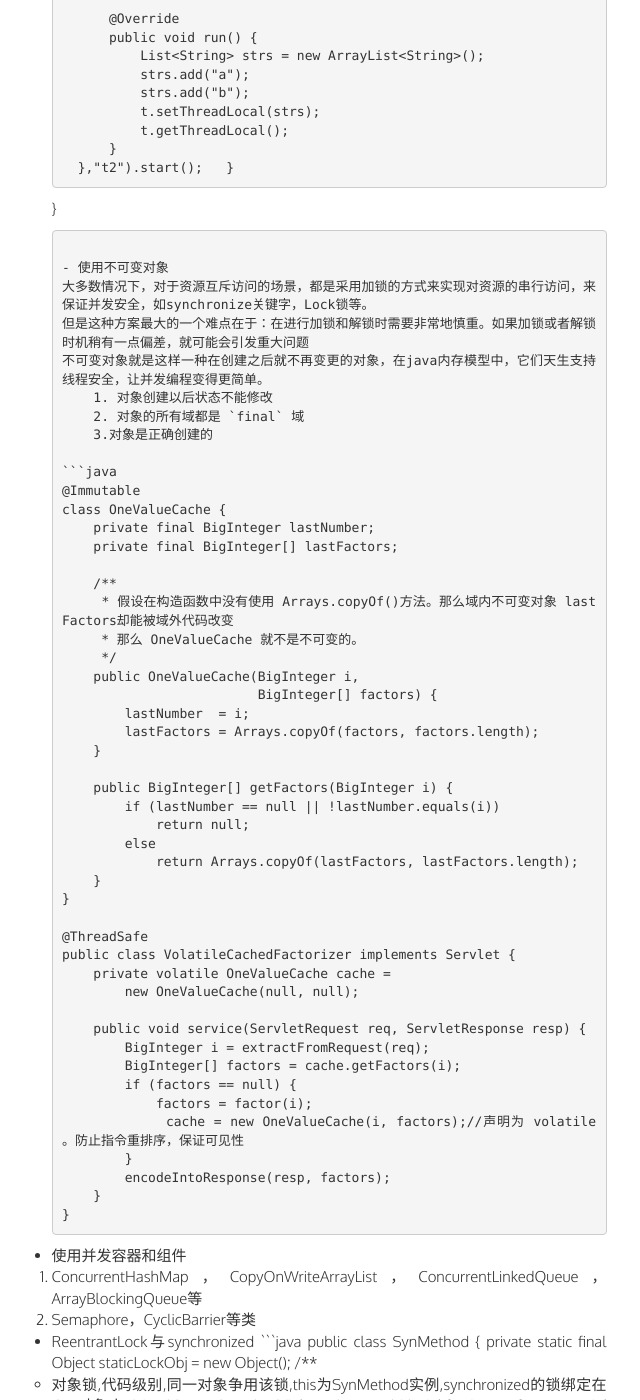
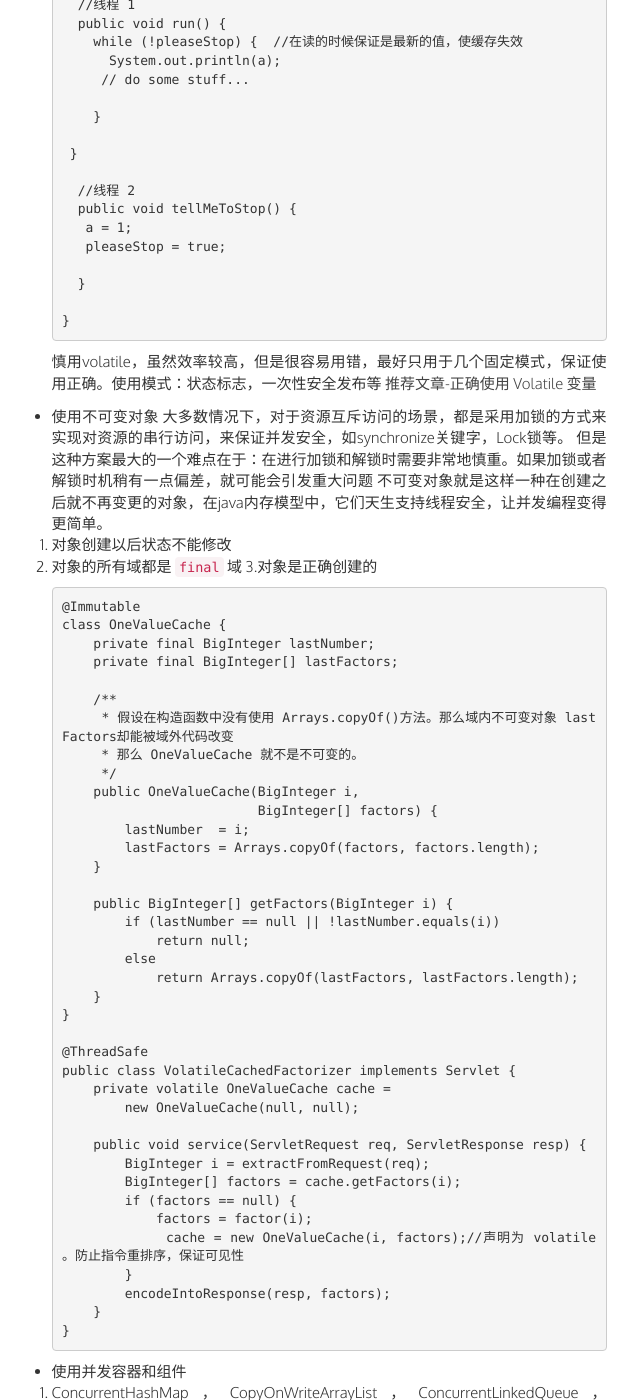
Before and after one commit to liqiangz/liqiangz.github.io, a Jekyll site: the page built from _posts/2020-02-26-java资料.md, in a window 1280 px wide and 1400 px high, scrolled down 10061 px. Shown: the whole window, without its empty margins (311-951 px from the left). Built offline with Jekyll 4.4.1, drawn with Linux system fonts in a browser that asks for light colours; our own code applies the rules of GitHub Pages for plain Markdown files; some of the changed text lies outside the part shown.

Commit message:
java容器

````diff
--- a/_posts/2020-02-26-java资料.md
+++ b/_posts/2020-02-26-java资料.md
@@ -443,30 +443,6 @@ public class ThreadRuning extends Thread{
 }
 ```
 
-### java线程
-
-```java
-
-public class ThreadRuning extends Thread{
-
-    public ThreadRuning(String name){
-//重写构造，可以对线程添加名字
-        super(name);
-    }
-    @Override
-    public void run() {
-        while(true){
-            System.out.println("good time");
-//在run方法里，this代表当前线程
-            System.out.println(this);
-        }
-    }
-    public static void main(String[] args){
-        ThreadRuning threadRuning = new ThreadRuning("1111");
-        threadRuning.start();
-    }
-}
-```
 
 ### 线程同步
 
@@ -519,6 +495,39 @@ public class ThreadLocalTest {
 
 }
 ```
+
+- volatile
+
+<img src="image/内存模型.PNG" />
+
+```java
+public class StoppableTask extends Thread {
+
+  private volatile boolean pleaseStop;
+  private int a = 0;
+
+  //线程 1
+  public void run() {
+    while (!pleaseStop) {  //在读的时候保证是最新的值，使缓存失效
+      System.out.println(a);
+     // do some stuff...
+
+    }
+
+ }
+
+  //线程 2
+  public void tellMeToStop() {
+   a = 1;
+   pleaseStop = true;
+
+  }
+
+}
+```
+
+慎用volatile，虽然效率较高，但是很容易用错，最好只用于几个固定模式，保证使用正确。使用模式：状态标志，一次性安全发布等
+[推荐文章-正确使用 Volatile 变量](https://www.ibm.com/developerworks/cn/java/j-jtp06197.html)
 
 - 使用不可变对象
 大多数情况下，对于资源互斥访问的场景，都是采用加锁的方式来实现对资源的串行访问，来保证并发安全，如synchronize关键字，Lock锁等。
````
